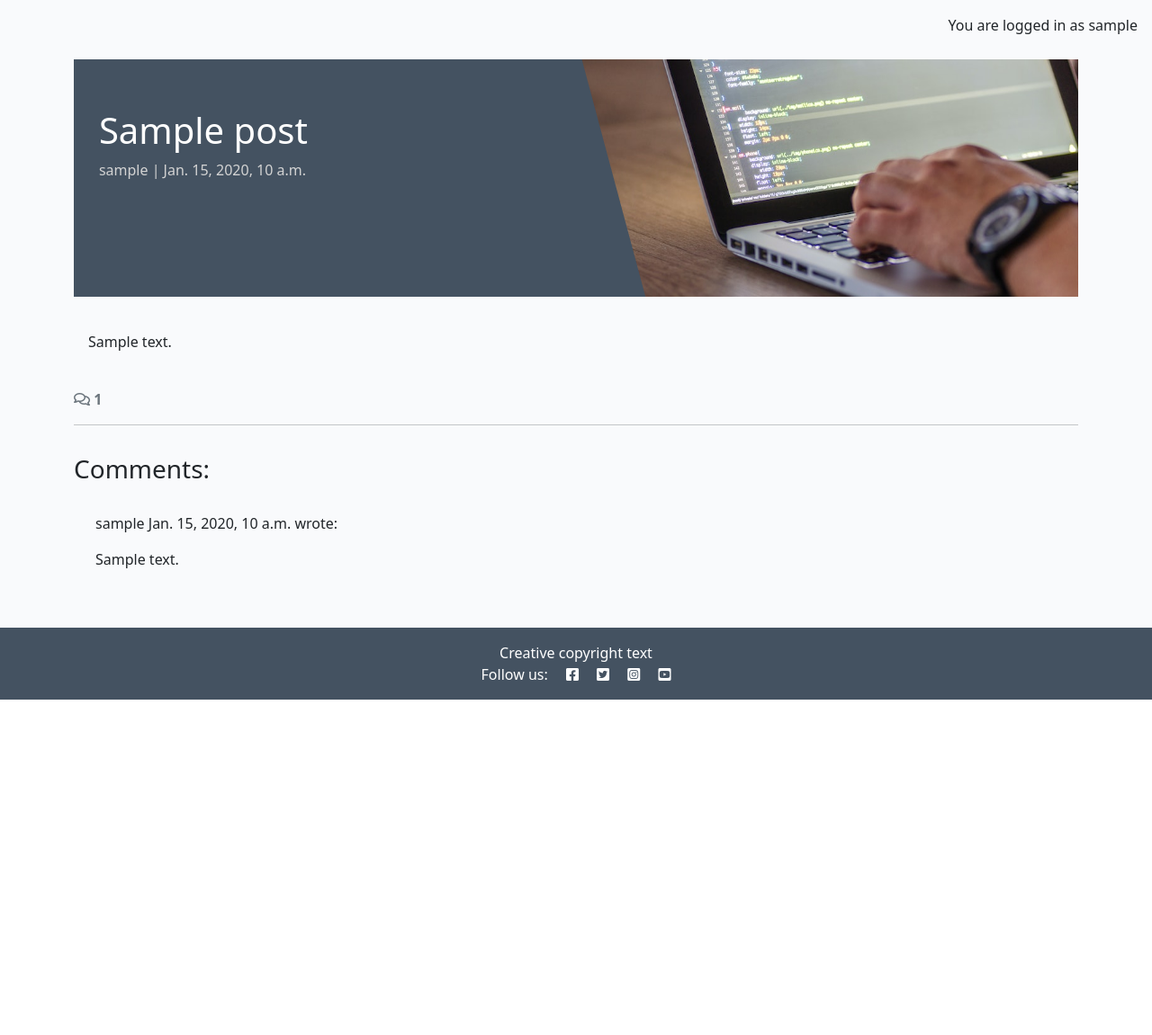
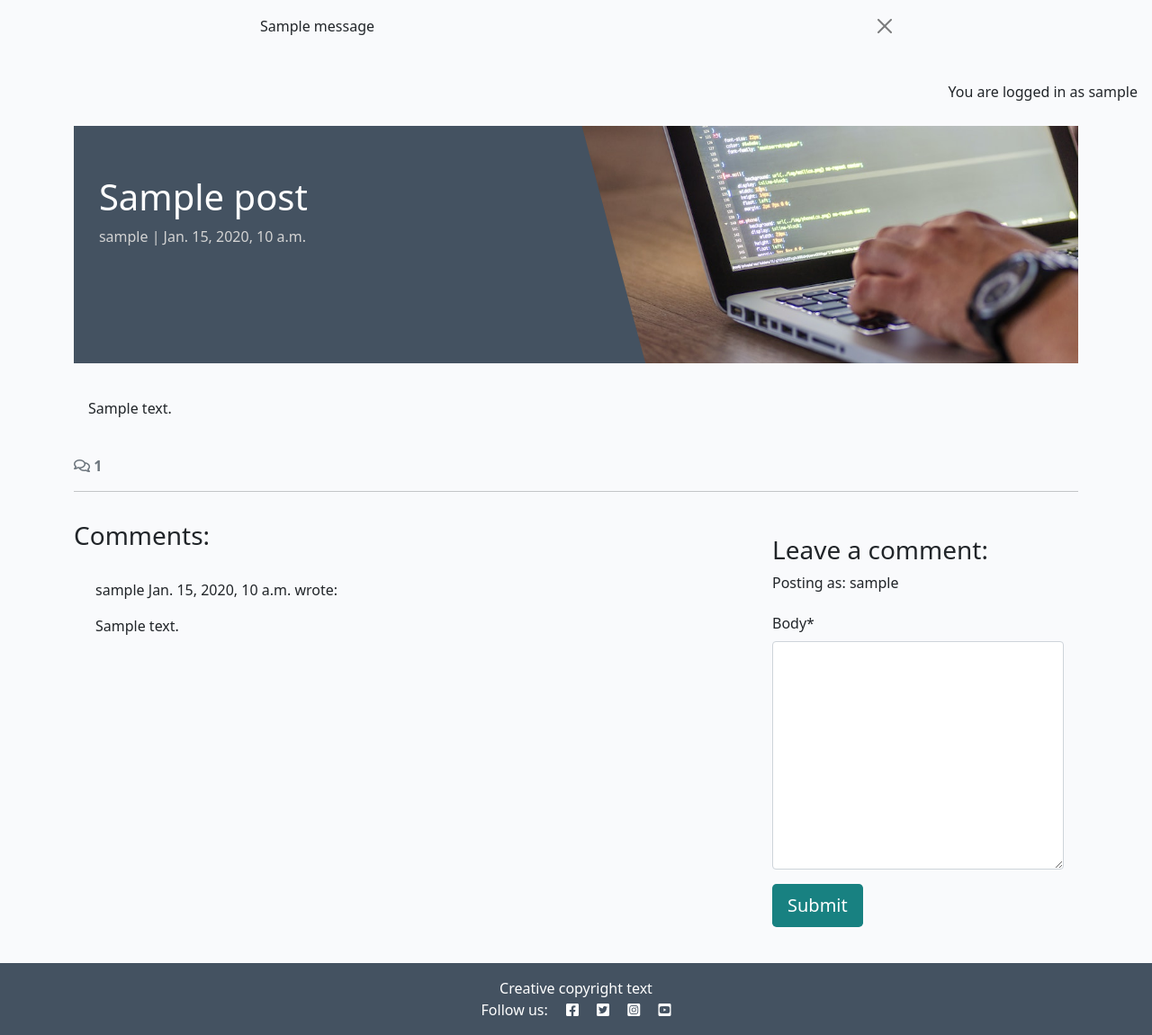
Before and after one commit to doctypeKieran/ci-bootcamp-django-blog-new, a Django app: a page that uses templates/base.html in a window 1280 px wide. Shown: the part 60-1211 px from the top of the page at 90% size. Before the commit the page ends 838 px from the top, so only its background shows below. Run offline with Django 4.2, Linux system fonts and the light colour scheme; a user stored in the database is signed in; tables that the repository leaves empty hold one stand-in row (values such as "Sample post"); one stand-in notice (Sample message) is shown; some libraries are stand-ins or nearby versions.

Commit message:
Add code to enable authenticated users to leave comments for approval

```diff
--- /dev/null
+++ b/blog/forms.py
@@ -0,0 +1,7 @@
+from .models import Comment
+from django import forms
+
+class CommentForm(forms.ModelForm):
+    class Meta:
+        model = Comment
+        fields = ('body',)
--- a/blog/templates/blog/post_detail.html
+++ b/blog/templates/blog/post_detail.html
@@ -1,5 +1,6 @@
 {% extends 'base.html' %} {% block content %}
 {% load static %}
+{% load crispy_forms_tags %}
 
 <div class="masthead">
     <div class="container">
@@ -70,6 +71,22 @@
                 {% endfor %}
             </div>
         </div>
+        <!-- Creating New Comments -->
+        <div class="col-md-4 card mb-4 mt-3">
+            <div class="card-body">
+                {% if user.is_authenticated %}
+                <h3>Leave a comment:</h3>
+                <p>Posting as: {{ user.username }}</p>
+                <form id="commentForm" method="post" style="margin-top: 1.3em;">
+                    {{ comment_form | crispy }}
+                    {% csrf_token %}
+                    <button id="submitButton" type="submit" class="btn btn-signup btn-lg">Submit</button>
+                </form>
+                {% else %}
+                <p>Log in to leave a comment</p>
+                {% endif %}
+            </div>
+        </div>
     </div>
 </div>
 
--- a/blog/views.py
+++ b/blog/views.py
@@ -1,6 +1,8 @@
 from django.shortcuts import render, get_object_or_404
 from django.views import generic
+from django.contrib import messages
 from .models import Post
+from .forms import CommentForm
 
 # Create your views here.
 
@@ -29,10 +31,26 @@ def post_detail(request, slug):
     post = get_object_or_404(queryset, slug=slug)
     comments = post.comments.all().order_by("-created_on")
     comment_count = post.comments.filter(approved=True).count()
+
+    if request.method == 'POST':
+        comment_form = CommentForm(data=request.POST)
+        if comment_form.is_valid():
+            comment = comment_form.save(commit=False)
+            comment.author = request.user
+            comment.post = post
+            comment.save()
+            messages.add_message(
+                request, messages.SUCCESS,
+                'Comment submitted and awaiting approval'
+            )
+
+    comment_form = CommentForm()
+
     context = {
         'post': post,
         'comments': comments,
         'comment_count': comment_count,
+        'comment_form': comment_form,
     }
 
     return render(
--- a/templates/base.html
+++ b/templates/base.html
@@ -75,6 +75,21 @@
         </div>
     </nav>
 
+    <!-- displaying Django messages -->
+    <div class="container">
+        <div class="row">
+            <div class="col-md-8 offset-md-2">
+                {% for message in messages %}
+                <div class="alert {{ message.tags }} alert-dismissible
+          fade show" id="msg" role="alert">
+                    {{ message | safe }}
+                    <button type="button" class="btn-close" data-bs-dismiss="alert" aria-label="Close"></button>
+                </div>
+                {% endfor %}
+            </div>
+        </div>
+    </div>
+
     <main class="flex-shrink-0 main-bg">
 
         {% if user.is_authenticated %}
```
